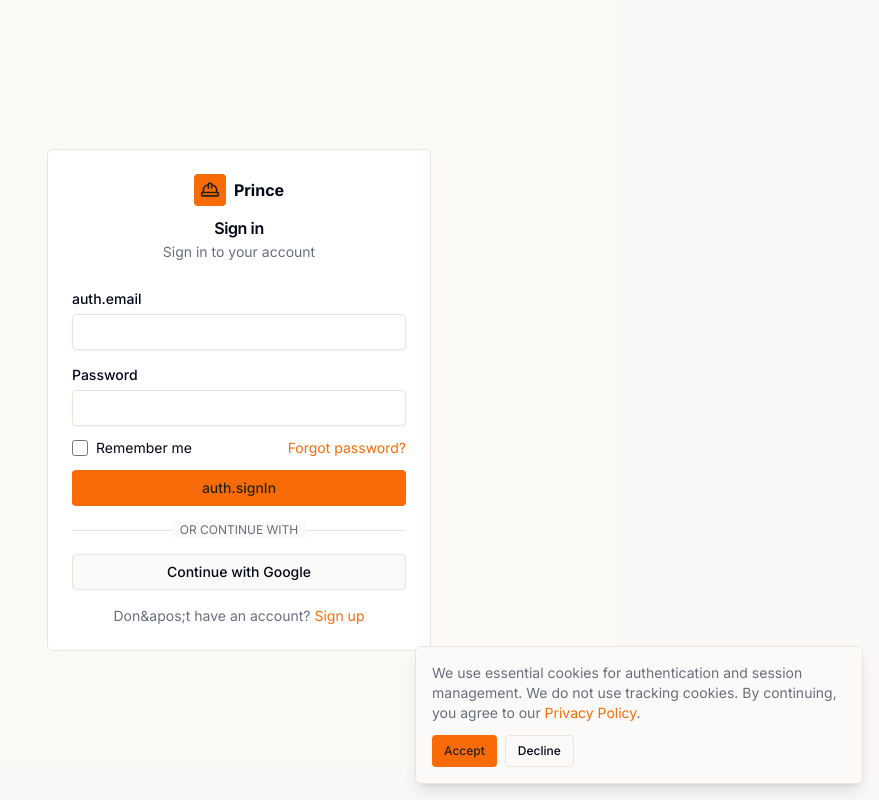
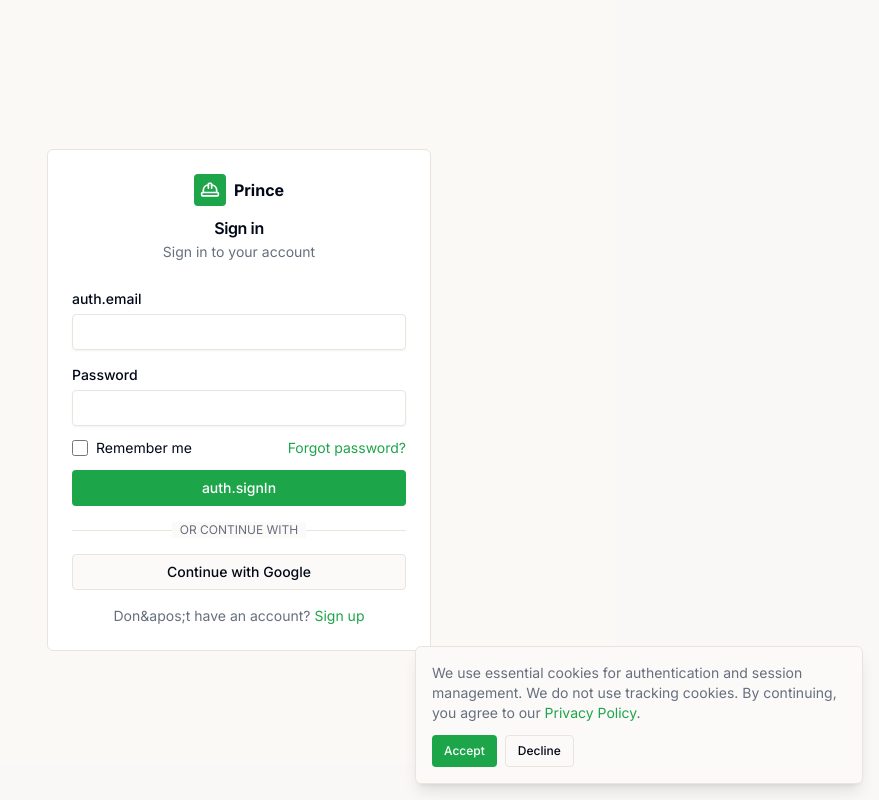
Before and after one commit to ucodestudent1-del/prince-invoicegenerator, a Next.js app: page /en/login in a window 1280 px wide. Shown: the whole page, without its empty margins (401-1280 px from the left). Built offline with nearby package versions, Linux system fonts and the light colour scheme; no server answers.

Commit message:
chore: switch primary color scheme from orange to green
Update --primary/--primary-foreground/--ring CSS variables in light (:root) and dark (.dark) themes from amber (hue 25) to emerald green (hue 140). White text on primary surfaces for contrast.

```diff
--- a/src/app/[locale]/globals.css
+++ b/src/app/[locale]/globals.css
@@ -13,8 +13,8 @@
     --card-foreground: 222.2 84% 4.9%;
     --popover: 0 0% 100%;
     --popover-foreground: 222.2 84% 4.9%;
-    --primary: 25 95% 50%;
-    --primary-foreground: 40 30% 12%;
+    --primary: 140 70% 38%;
+    --primary-foreground: 0 0% 100%;
     --secondary: 40 28% 96%;
     --secondary-foreground: 222.2 47.4% 11.2%;
     --muted: 40 27% 95%;
@@ -25,7 +25,7 @@
     --destructive-foreground: 210 40% 98%;
     --border: 35 26% 89%;
     --input: 35 26% 89%;
-    --ring: 25 95% 50%;
+    --ring: 140 70% 38%;
     --radius: 0.375rem;
   }
 
@@ -36,8 +36,8 @@
     --card-foreground: 210 40% 98%;
     --popover: 222.2 84% 4.9%;
     --popover-foreground: 210 40% 98%;
-    --primary: 25 95% 50%;
-    --primary-foreground: 40 30% 12%;
+    --primary: 140 70% 38%;
+    --primary-foreground: 0 0% 100%;
     --secondary: 217.2 32.6% 17.5%;
     --secondary-foreground: 210 40% 98%;
     --muted: 217.2 32.6% 17.5%;
@@ -48,7 +48,7 @@
     --destructive-foreground: 210 40% 98%;
     --border: 217.2 32.6% 17.5%;
     --input: 217.2 32.6% 17.5%;
-    --ring: 25 95% 50%;
+    --ring: 140 70% 38%;
   }
 }
 
```
